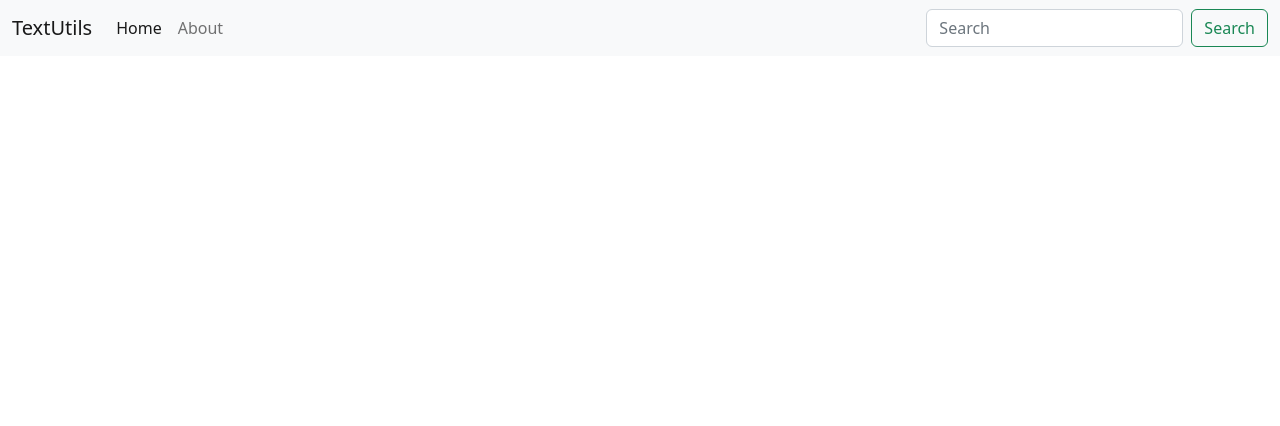
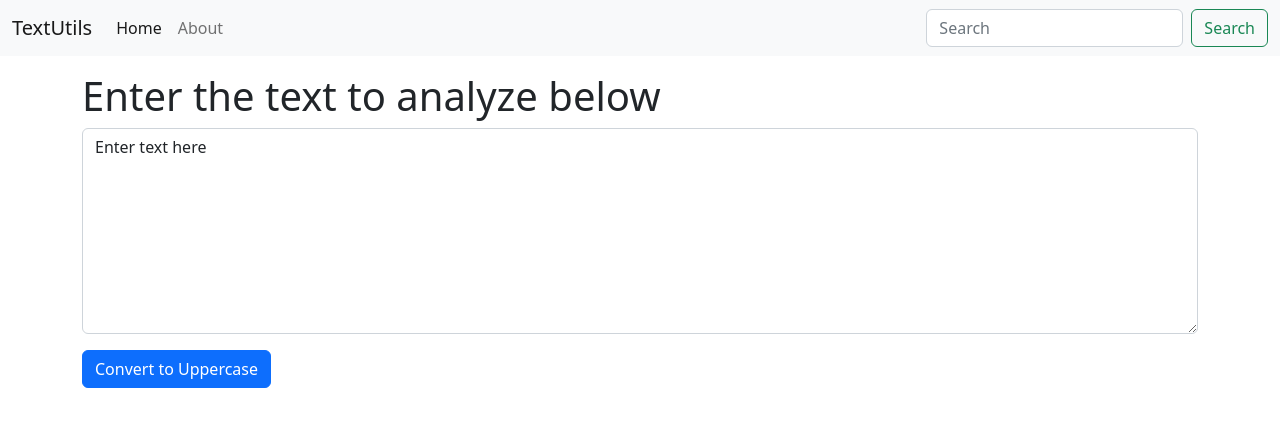
Before and after one commit to JaiAgarwal-24/ReactLearn_-Text_Utils-, a React (Create React App) app: page /about in a window 1280 px wide. Shown: the top 426 px of the page. Built offline with nearby package versions, Linux system fonts and the light colour scheme.

Commit message:
State and handlign Events

```diff
--- a/src/App.js
+++ b/src/App.js
@@ -1,5 +1,6 @@
 import './App.css';
 import Navbar from './components/Navbar';
+import TextForm from './components/TextForm';
 
 function App() {
   return (
@@ -7,6 +8,7 @@
       {/* <Navbar title= "TextUtils" aboutText = "About Us"/> */}
       <Navbar title= "TextUtils" />
       {/* <Navbar /> */}
+      <TextForm heading="Enter the text to analyze below"/>
     </>
   );
 }
--- /dev/null
+++ b/src/components/TextForm.js
@@ -0,0 +1,27 @@
+import React, {useState} from 'react'
+
+export default function TextForm(props) {
+
+    const handleUpClick = () => {
+        // console.log("Uppercase was clicked" + text);
+        let newText = text.toUpperCase();
+        setText(newText)
+    }
+
+    const handleOnChange = (event) =>{
+        // console.log("On Change");
+        setText(event.target.value);
+    }
+
+    const [text, setText] = useState('Enter text here');
+    // setText("new text");
+    return (
+        <div className='container my-3'>
+            <h1>{props.heading}</h1>
+            <div className="mb-3">
+                <textarea className="form-control" onChange={handleOnChange} value={text} id="myBox" rows="8"></textarea>
+            </div>
+            <button className="btn btn-primary" onClick={handleUpClick}>Convert to Uppercase</button>
+        </div>
+    )
+}
```
